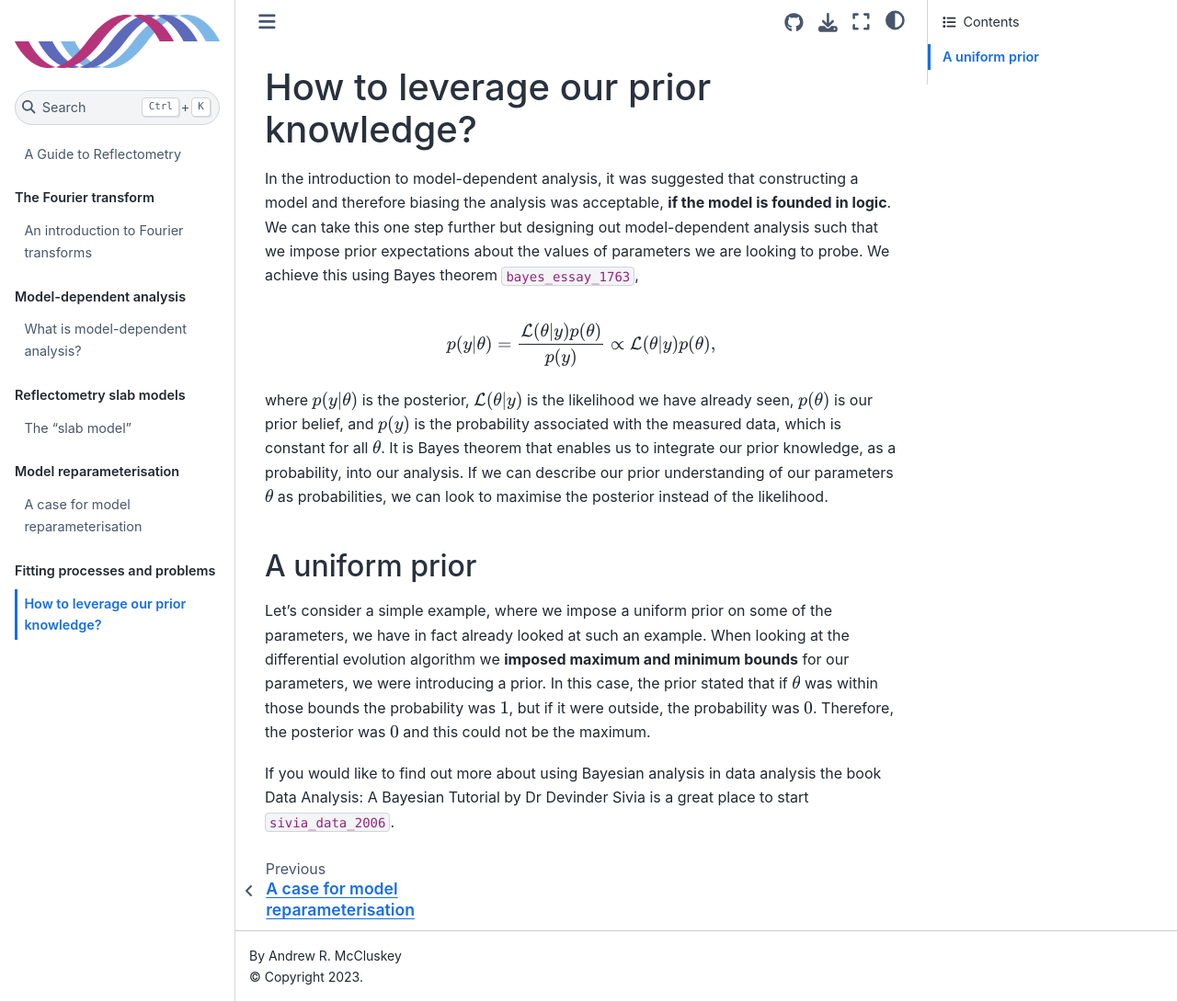
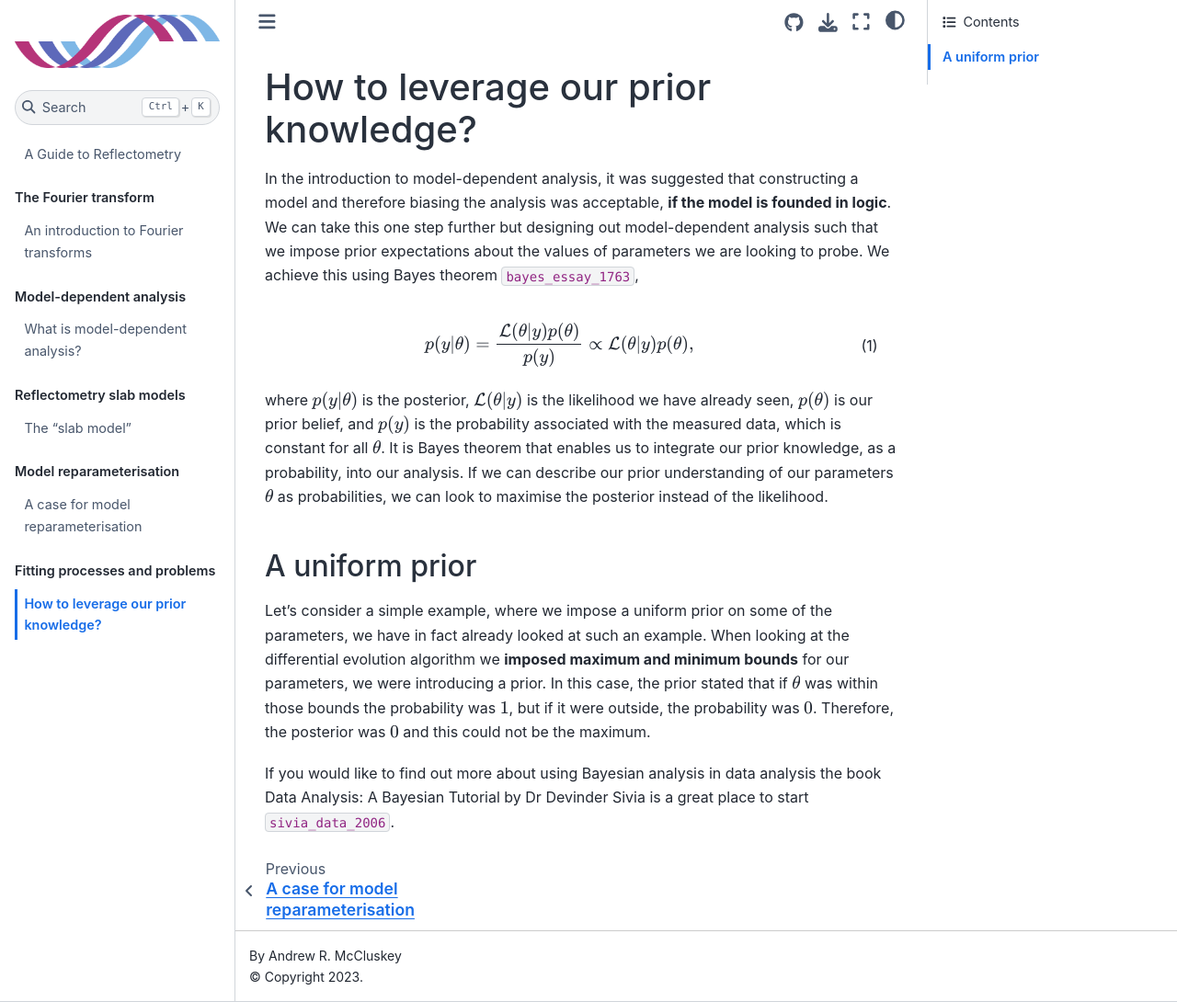
Before and after one commit to arm61/isis_school, a Jupyter Book: the page built from 5_fitting_processes_and_problems/how_to_leverage_our_prior_knowledge.md, in a window 1280 px wide and 1090 px high. Shown: the whole window at 92% size. Built offline with Jupyter Book 1.0.4 settings and Sphinx 7.4.7 and the Sphinx Book theme 1.1.4, drawn with Linux system fonts in a browser that asks for light colours; pages that are not in the unit, such as notebooks, are missing from menus; cross-references to code outside the pages are shown as plain code.

Commit message:
Move to math directive

````diff
--- a/5_fitting_processes_and_problems/how_to_leverage_our_prior_knowledge.md
+++ b/5_fitting_processes_and_problems/how_to_leverage_our_prior_knowledge.md
@@ -4,9 +4,10 @@ In the introduction to model-dependent analysis, it was suggested that construct
 We can take this one step further but designing out model-dependent analysis such that we impose prior expectations about the values of parameters we are looking to probe.
 We achieve this using Bayes theorem {cite}`bayes_essay_1763`,
 
-$$
+```{math}
+:label: bayes
 p(y|\theta) = \frac{\mathcal{L}(\theta|y) p(\theta)}{p(y)} \propto \mathcal{L}(\theta|y) p(\theta),
-$$
+```
 
 where $p(y|\theta)$ is the posterior, $\mathcal{L}(\theta|y)$ is the likelihood we have already seen, $p(\theta)$ is our prior belief, and $p(y)$ is the probability associated with the measured data, which is constant for all $\theta$.
 It is Bayes theorem that enables us to integrate our prior knowledge, as a probability, into our analysis.
````
Also changed, not shown: 5 other files.
